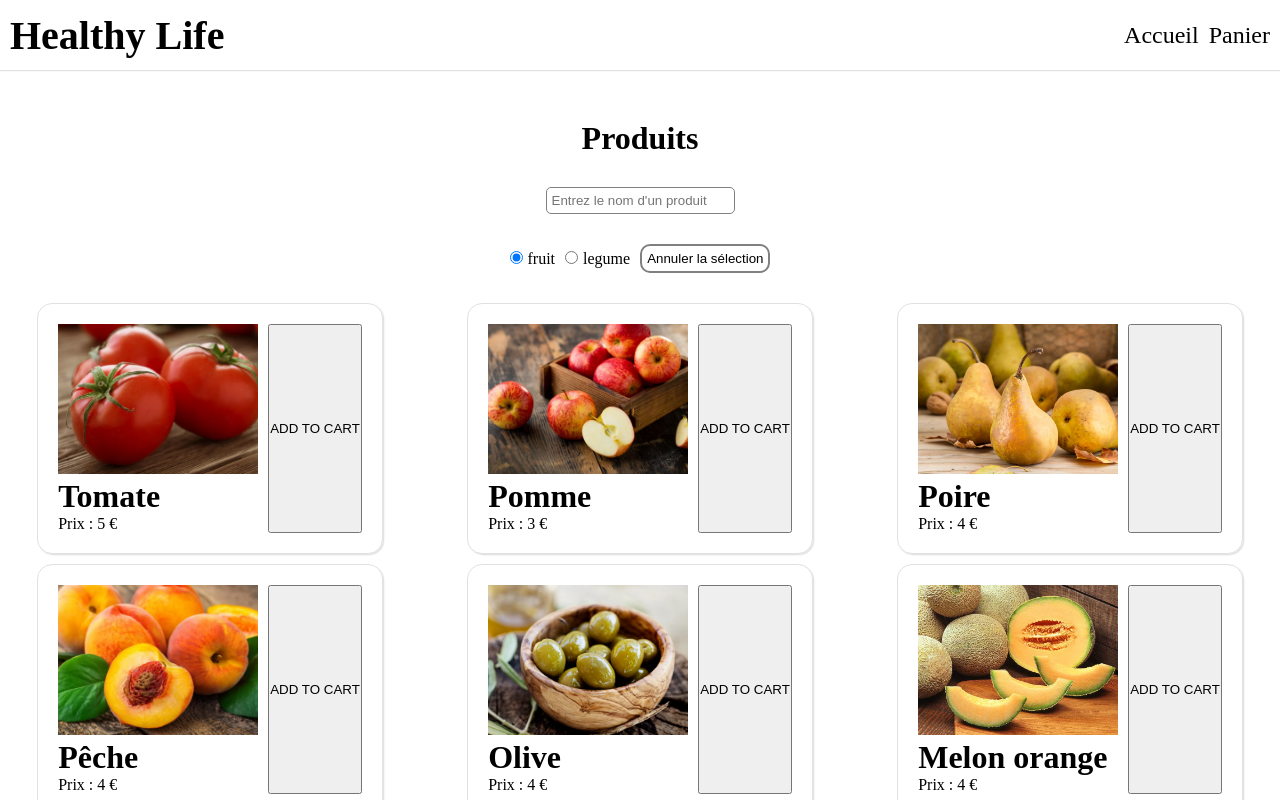
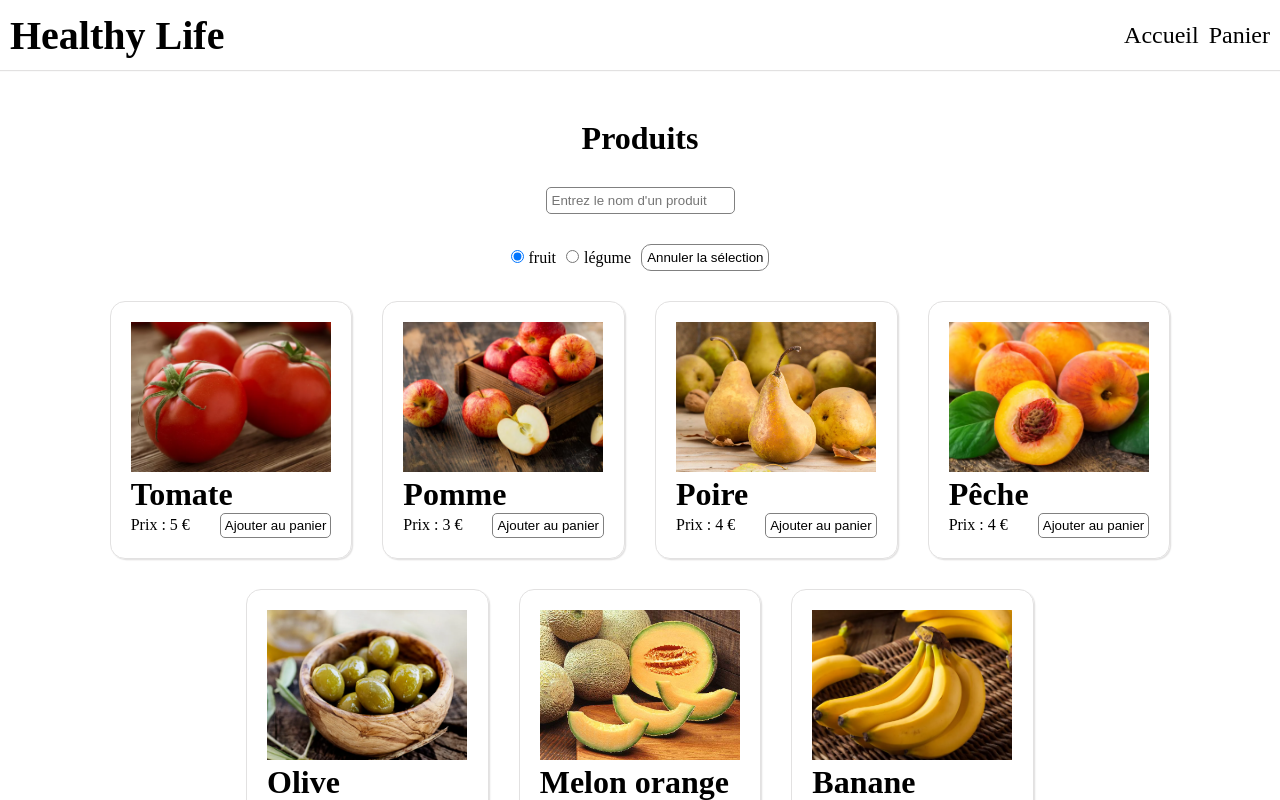
Before and after one commit to NicolasRadic/workshop-react-website, a React (Create React App) app: page / in a window 1280 px wide. Both pictures are taken after a click on the radio button "fruit". Shown: the top 800 px of the page. Built offline with nearby package versions, Linux system fonts and the light colour scheme; data requests are answered from the project's data file.

Commit message:
add workshop version

```diff
--- a/db.json
+++ b/db.json
@@ -74,7 +74,7 @@
     },
     {
       "id": 10,
-      "name": "salade",
+      "name": "Salade",
       "prix": 4,
       "description": "La salade est un terme générique désignant en jardinage et horticulture diverses sortes de feuilles, c'est-à-dire de plantes potagères dont les feuilles, consommées crues, entrent dans la composition d'un mets froid dont elles ont pris le nom, la « salade », sous-entendu « salade verte ».",
       "image": "images/salade.png",
--- a/src/components/Card.js
+++ b/src/components/Card.js
@@ -4,11 +4,11 @@ const Card = ({ product, handleClick }) => {
   return (
     <div className="card">
       <Link to="/ProductPage" state={{ product: product }}>
-        <img src={product.image} alt="" />
+        <img src={product.image} alt="produit" />
         <h1>{product.name}</h1>
         <span>Prix : {product.prix} €</span>
       </Link>
-      <button onClick={() => handleClick(product)}>ADD TO CART</button>
+      <button className="add-cart">Ajouter au panier</button>
     </div>
   );
 };
--- /dev/null
+++ b/src/components/Category.js
@@ -0,0 +1,33 @@
+import React from "react";
+
+const Category = ({ selectedRadio, setSelectedRadio }) => {
+  const categoryRadio = ["fruit", "légume"];
+  return (
+    <div>
+      <ul>
+        {categoryRadio.map((category) => (
+          <li key={category}>
+            <input
+              type="radio"
+              id={category}
+              name="categoryRadio"
+              checked={category === selectedRadio}
+              onChange={(e) => setSelectedRadio(e.target.id)}
+            />
+            <label htmlFor={category}>{category}</label>
+          </li>
+        ))}
+        {selectedRadio && (
+          <button
+            className="stop-selection"
+            onClick={() => setSelectedRadio("")}
+          >
+            Annuler la sélection
+          </button>
+        )}
+      </ul>
+    </div>
+  );
+};
+
+export default Category;
--- a/src/components/Content.js
+++ b/src/components/Content.js
@@ -1,18 +1,12 @@
 import axios from "axios";
 import React, { useEffect, useState } from "react";
 import Card from "./Card";
+import Category from "./Category";
 
 const Content = () => {
   const [products, setProducts] = useState([]);
   const [search, setSearch] = useState("");
   const [selectedRadio, setSelectedRadio] = useState("");
-  const categoryRadio = ["fruit", "legume"];
-
-  const [cart, setCart] = useState([]);
-  const handleClick = (product) => {
-    cart.push(product);
-    console.log(cart);
-  };
 
   useEffect(() => {
     axios
@@ -32,38 +26,17 @@ const Content = () => {
           onChange={(e) => setSearch(e.target.value)}
         />
       </form>
-      <ul>
-        {categoryRadio.map((category) => (
-          <li key={category}>
-            <input
-              type="radio"
-              id={category}
-              name="categoryRadio"
-              checked={category === selectedRadio}
-              onChange={(e) => setSelectedRadio(e.target.id)}
-            />
-            <label htmlFor={category}>{category}</label>
-          </li>
-        ))}
-        {selectedRadio && (
-          <button
-            className="stop-selection"
-            onClick={() => setSelectedRadio("")}
-          >
-            Annuler la sélection
-          </button>
-        )}
-      </ul>
 
-      <div>
+      <Category
+        selectedRadio={selectedRadio}
+        setSelectedRadio={setSelectedRadio}
+      />
+
+      <div className="product">
         {products
           .filter((product) => product.category.includes(selectedRadio))
           .map((product) => (
-            <Card
-              key={product.id}
-              product={product}
-              handleClick={handleClick}
-            />
+            <Card key={product.id} product={product} />
           ))}
       </div>
     </div>
--- a/src/page/ProductPage.js
+++ b/src/page/ProductPage.js
@@ -1,4 +1,4 @@
-import React, { useState } from "react";
+import React from "react";
 import { useLocation } from "react-router-dom";
 import NavBar from "../components/NavBar";
 
@@ -6,25 +6,22 @@ const ProductPage = () => {
   const location = useLocation();
   const { product } = location.state;
   return (
-    <div className="productpage">
+    <div className="product-page">
       <NavBar />
-      <div>
+      <div className="product-content">
         <img src={product.image} alt="" />
         <div className="title">
           <div className="category">
             <h1>
               {product.name} <span id="category">({product.category})</span>
             </h1>
-            {/* <h2>{product.category}</h2> */}
           </div>
 
-          <span id="prix">Prix : {product.prix} €</span>
+          <span>Prix : {product.prix} €</span>
         </div>
 
         <p>{product.description}</p>
       </div>
-
-      {/* <button>ADD TO CHART</button> */}
     </div>
   );
 };
--- a/src/styles/components/_card.scss
+++ b/src/styles/components/_card.scss
@@ -9,13 +9,24 @@
     color: black;
   }
 
+  .add-cart {
+    background-color: white;
+    margin-left: 30px;
+    padding: 4px;
+    border: 1px solid grey;
+    border-radius: 5px;
+  }
+
+  .add-cart:active {
+    border: 1px solid rgba(149, 227, 149, 0.8);
+  }
+
   img {
     height: 150px;
     width: 200px;
     object-fit: cover;
   }
 }
-
 .card:hover {
   border: 0.5px solid rgba(149, 227, 149, 0.8);
   box-shadow: 1.2px 1.2px 1.2px rgba(149, 227, 149, 0.8);
--- a/src/styles/components/_content.scss
+++ b/src/styles/components/_content.scss
@@ -4,22 +4,23 @@
   justify-content: center;
   align-items: center;
   gap: 30px;
+  margin-bottom: 50px;
 
   h2 {
     font-size: xx-large;
   }
 
-  input {
+  #search-input {
     padding: 5px;
     border-radius: 5px;
     border: 1px solid grey;
   }
 
-  div {
+  .product {
     display: flex;
     flex-wrap: wrap;
-    justify-content: space-around;
-    gap: 10px;
+    justify-content: center;
+    gap: 30px;
   }
 
   ul {
@@ -39,6 +40,6 @@
     background: white;
     padding: 5px;
     border-radius: 10px;
-    border: 2px solid gray;
+    border: 1px solid gray;
   }
 }
--- a/src/styles/pages/_productpages.scss
+++ b/src/styles/pages/_productpages.scss
@@ -1,7 +1,8 @@
-.productpage {
-
+.product-page {
+  .product-content {
     margin-left: 200px;
-   margin-right:200px;
+    margin-right: 200px;
+  }
 
   img {
     width: 100%;
@@ -9,45 +10,40 @@
     object-fit: cover;
   }
 
-  h1{
-
+  h1 {
     margin-top: 30px;
     margin-bottom: 20px;
     // margin-left: 50px;
     // margin-right: 50px;
   }
 
-
-  h2{
+  h2 {
     margin-left: 50px;
     margin-bottom: 20px;
-    color:red;
+    color: red;
   }
 
-  p{
-
+  p {
     font-weight: 400;
     font-size: large;
     margin-bottom: 20px;
     // margin-left: 50px;
     inline-size: 700px;
     overflow-wrap: break-word;
-
   }
 
-  #prix{
-
+  span {
     font-weight: 700;
-    font-size:xx-large;
+    font-size: xx-large;
     // margin-right: 50px;
   }
 
-  #category{
-    color:red;
-    font-size:large;
+  #category {
+    color: red;
+    font-size: large;
   }
 
-  .title{
+  .title {
     display: flex;
     flex-direction: row;
     flex-wrap: nowrap;
@@ -56,7 +52,7 @@
     align-content: stretch;
   }
 
-  .category{
+  .category {
     display: flex;
     flex-direction: column;
     flex-wrap: nowrap;
```
Also changed, not shown: public/images/ananas.png (added). Lines whose indentation alone changed are shown as unchanged.
